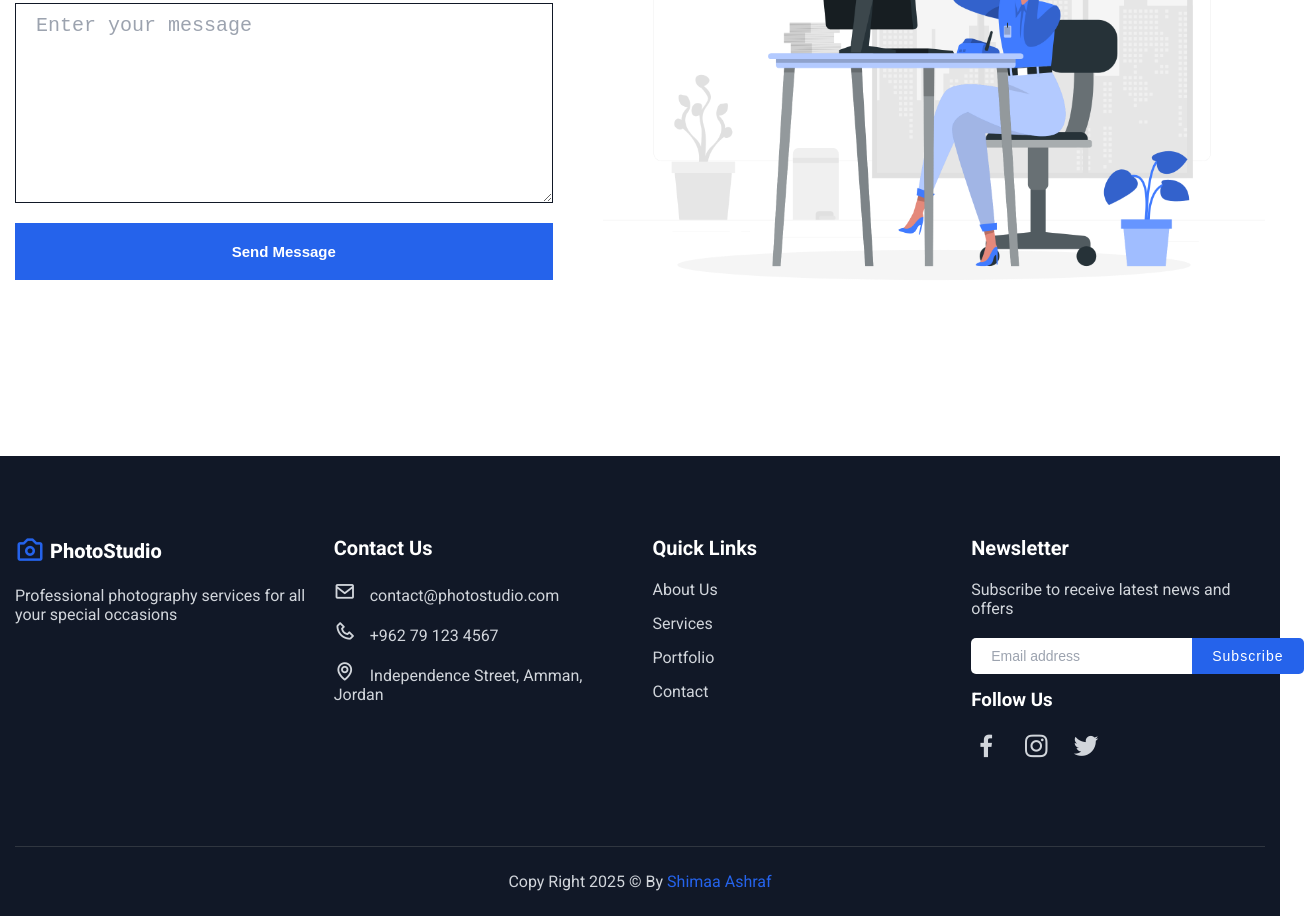
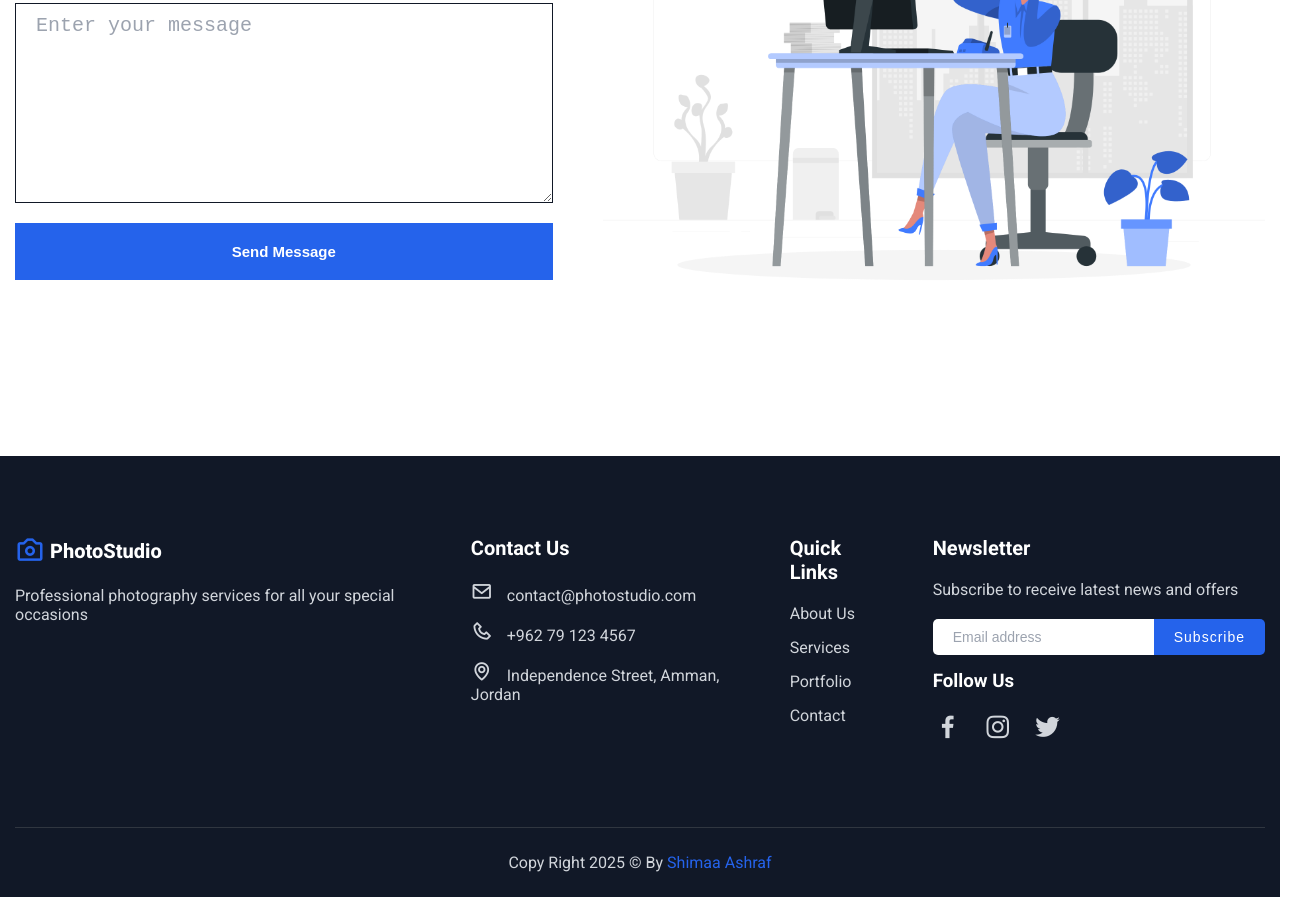
Before and after one commit to ShimaaAshraf2004/photo-studio, a plain HTML site: page html pages/index.html in a window 1280 px wide. Shown: the part 4635-5551 px from the top of the page, 1304 px wide, since content can reach past the window. Drawn offline with nearby package versions, Linux system fonts and the light colour scheme.

Commit message:
update style.css

```diff
--- a/css pages/style.css
+++ b/css pages/style.css
@@ -414,9 +414,9 @@ a {
   background-color: var(--hedding-color);
 }
 .footer .main-footer {
-  display: grid;
-  grid-template-columns: repeat(auto-fit, minmax(200px,1fr));
-  gap: 25px;
+  display: flex;
+  justify-content: space-between;
+  gap: 50px;
   padding-block: 80px;
 }
 .footer .main-footer h2 {
@@ -466,7 +466,6 @@ a {
 .footer .footer-contact form input[type="email"] {
   color: var(--hedding-color);
   border-radius: 5px 0 0 5px;
-  flex-grow: 1;
 }
 ::placeholder {
   color:#9CA3AF;
@@ -548,8 +547,8 @@ a {
     width: 100%;
   }
 }
-/* @media (width < 1265px) {
+@media (width < 1265px) {
   .footer .main-footer {
     flex-direction: column;
   }
-} */
+}
```
